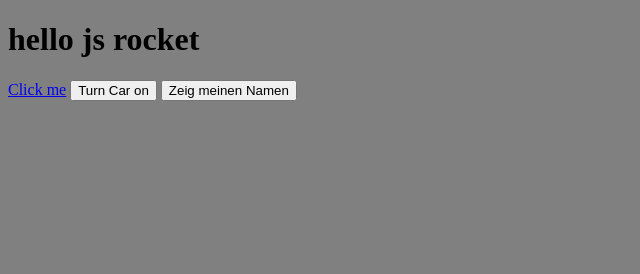
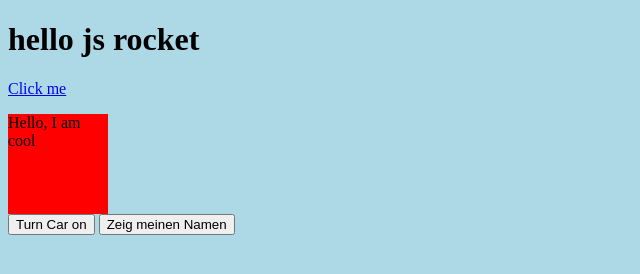
Before and after one commit to dl21fcsp/rocket, a plain HTML site: page index.html in a window 1280 px wide. Both pictures are taken after a click on the link "Click me". Shown: the whole page, without its empty margins (0-640 px from the left). Drawn offline with Linux system fonts and the light colour scheme.

Commit message:
changing class names

```diff
--- a/assets/css/style.css
+++ b/assets/css/style.css
@@ -1,3 +1,14 @@
 body {
-	background-color: grey;
+	background-color: lightblue;
 }
+
+.cool{
+	width: 100px;
+	height: 100px;
+	background-color: lime;
+	transition: background-color 1s;
+}
+
+.cool.red{
+	background-color: red;
+}
--- a/assets/script.js
+++ b/assets/script.js
@@ -26,3 +26,13 @@ var car  = {
 var sayMyName = function(name){
 	alert('My Name is:' + name);
 };
+
+var doCoolStuff = function(){
+	var currentClassName = document.getElementById('cool').className;
+
+	if(currentClassName == 'cool'){
+	document.getElementById('cool').className = 'cool red';
+} else {
+	document.getElementById('cool').className = 'cool';
+};
+};
--- a/index.html
+++ b/index.html
@@ -7,7 +7,11 @@
 </head>
 <body>
 	<h1>hello js rocket</h1>
-	<a href="#" >Click me</a>
+	<a href="#" onclick="doCoolStuff();">Click me</a>
+	<div class="cool" id="cool">
+		<p>Hello, I am cool</p>
+	</div>
+
 	<button onclick="car.switchCar(true);">Turn Car on</button>
 	<button onclick="sayMyName('Dennis');">Zeig meinen Namen</button>
 </body>
```
